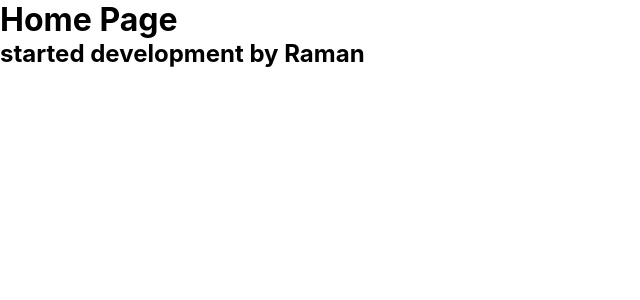
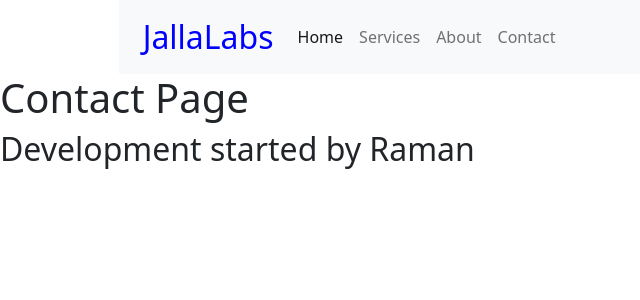
Before and after one commit to surgeclasses/JallaLabs, a React (Create React App) app: page /contact in a window 1280 px wide. Before the commit this address led to /. Shown: the top 300 px of the page, without its empty margins (0-640 px from the left). Built offline with nearby package versions, Linux system fonts and the light colour scheme.

Commit message:
commit 2nd

```diff
--- a/src/App.js
+++ b/src/App.js
@@ -10,7 +10,13 @@ import {
 import { useHttpClient } from "./hooks/http-hook";
 import { AuthContext } from "./context/auth-context";
 import { AdminContext } from "./context/admin-context";
-import HomePage from "./HomePage/HomePage";
+import HomePage from "./WebPages/HomePage/HomePage";
+import "../node_modules/bootstrap/dist/css/bootstrap.min.css";
+import "../node_modules/bootstrap/dist/js/bootstrap.bundle";
+import Navbar from "./components/Navbar";
+import Services from "./WebPages/ServicesPage/Services";
+import AboutPage from "./WebPages/AboutPage/AboutPage";
+import ContactPage from "./WebPages/ContactPage/ContactPage";
 
 function App() {
   const auth = useContext(AuthContext);
@@ -87,6 +93,15 @@ function App() {
         <Route path="/" exact>
           <HomePage />
         </Route>
+        <Route path="/service" exact>
+          <Services />
+        </Route>
+        <Route path="/about" exact>
+          <AboutPage />
+        </Route>
+        <Route path="/contact" exact>
+          <ContactPage />
+        </Route>
         <Redirect to="/" />
       </Switch>
     );
@@ -96,6 +111,15 @@ function App() {
         <Route path="/" exact>
           <HomePage />
         </Route>
+        <Route path="/service" exact>
+          <Services />
+        </Route>
+        <Route path="/about" exact>
+          <AboutPage />
+        </Route>
+        <Route path="/contact" exact>
+          <ContactPage />
+        </Route>
       </Switch>
     );
   } else {
@@ -103,6 +127,15 @@ function App() {
       <Switch>
         <Route path="/" exact>
           <HomePage />
+        </Route>
+        <Route path="/service" exact>
+          <Services />
+        </Route>
+        <Route path="/about" exact>
+          <AboutPage />
+        </Route>
+        <Route path="/contact" exact>
+          <ContactPage />
         </Route>
         <Redirect to="/" />
       </Switch>
@@ -124,7 +157,7 @@ function App() {
         value={{ isLoggedIn: isAdmin, login: loginAdmin, logout: logoutAdmin }}
       >
         <Router>
-          {/* <Navbar /> */}
+          <Navbar />
           {/* {isLoggedIn && <UserNav />} */}
           {routes}
           {/* <Footer /> */}
--- /dev/null
+++ b/src/WebPages/AboutPage/AboutPage.js
@@ -0,0 +1,13 @@
+import React from "react";
+import "./AboutPage.css";
+
+const AboutPage = () => {
+  return (
+    <div>
+       <h1> About Page </h1>
+       <h2> Development started by Raman </h2>
+    </div>
+  );
+};
+
+export default AboutPage;
--- /dev/null
+++ b/src/WebPages/ContactPage/ContactPage.js
@@ -0,0 +1,13 @@
+import React from "react";
+import "./ContactPage.css";
+
+const ContactPage = () => {
+  return (
+    <div>
+       <h1> Contact Page </h1>
+       <h2> Development started by Raman </h2>
+    </div>
+  );
+};
+
+export default ContactPage;
--- /dev/null
+++ b/src/WebPages/ServicesPage/Services.js
@@ -0,0 +1,13 @@
+import React from "react";
+import "./Services.css";
+
+const Services = () => {
+  return (
+    <div>
+       <h1> Services Page </h1>
+       <h2> Development started by Raman </h2>
+    </div>
+  );
+};
+
+export default Services;
--- /dev/null
+++ b/src/components/Navbar.css
@@ -0,0 +1,12 @@
+.navbar-collapse{
+    width:auto;
+}
+
+.navbar-brand{
+    font-size: xx-large;
+    color: blue !important;
+}
+
+.nav-link:hover{
+    color:blue !important;
+}
--- /dev/null
+++ b/src/components/Navbar.js
@@ -0,0 +1,83 @@
+import React from "react";
+import './Navbar.css';
+import { NavLink } from "react-router-dom";
+
+const Navbar = () => {
+  return (
+    <>
+      <div className="container-fluid nav_bg">
+        <div className="row">
+          <div className="col-10 mx-auto">
+            <nav className="navbar navbar-expand-lg navbar-light bg-light">
+              <div className="container-fluid">
+                <NavLink className="navbar-brand" to="/">
+                  JallaLabs
+                </NavLink>
+                <button
+                  className="navbar-toggler"
+                  type="button"
+                  data-toggle="collapse"
+                  data-target="#navbarSupportedContent"
+                  aria-controls="navbarSupportedContent"
+                  aria-expanded="false"
+                  aria-label="Toggle navigation"
+                >
+                  <span className="navbar-toggler-icon"></span>
+                </button>
+                <div
+                  className="collapse navbar-collapse"
+                  id="navbarSupportedContent"
+                >
+                  <ul className="navbar-nav ml-auto mb-2 mb-lg-0">
+                    <li className="nav-item">
+                      <NavLink
+                        activeClassName="menu_active"
+                        exact
+                        className="nav-link active"
+                        aria-current="page"
+                        to="/"
+                      >
+                        Home
+                      </NavLink>
+                    </li>
+                    <li className="nav-item">
+                      <NavLink
+                        activeClassName="menu_active"
+                        className="nav-link"
+                        to="/service"
+                      >
+                        Services
+                      </NavLink>
+                    </li>
+
+                    <li className="nav-item">
+                      <NavLink
+                        activeClassName="menu_active"
+                        className="nav-link"
+                        to="/about"
+                      >
+                        About
+                      </NavLink>
+                    </li>
+
+                    <li className="nav-item">
+                      <NavLink
+                        activeClassName="menu_active"
+                        className="nav-link"
+                        to="/contact"
+                      >
+                        Contact
+                      </NavLink>
+                    </li>
+                  </ul>
+                </div>
+              </div>
+            </nav>
+          </div>
+        </div>
+      </div>
+    </>
+  );
+};
+
+export default Navbar;
```
Also changed, not shown: src/WebPages/AboutPage/AboutPage.css (added), src/WebPages/ContactPage/ContactPage.css (added), src/WebPages/HomePage/HomePage.css (added), src/WebPages/HomePage/HomePage.js (renamed from src/HomePage/HomePage.js), src/WebPages/ServicesPage/Services.css (added), 1 other file (tests, documents, lock files or other folders).
